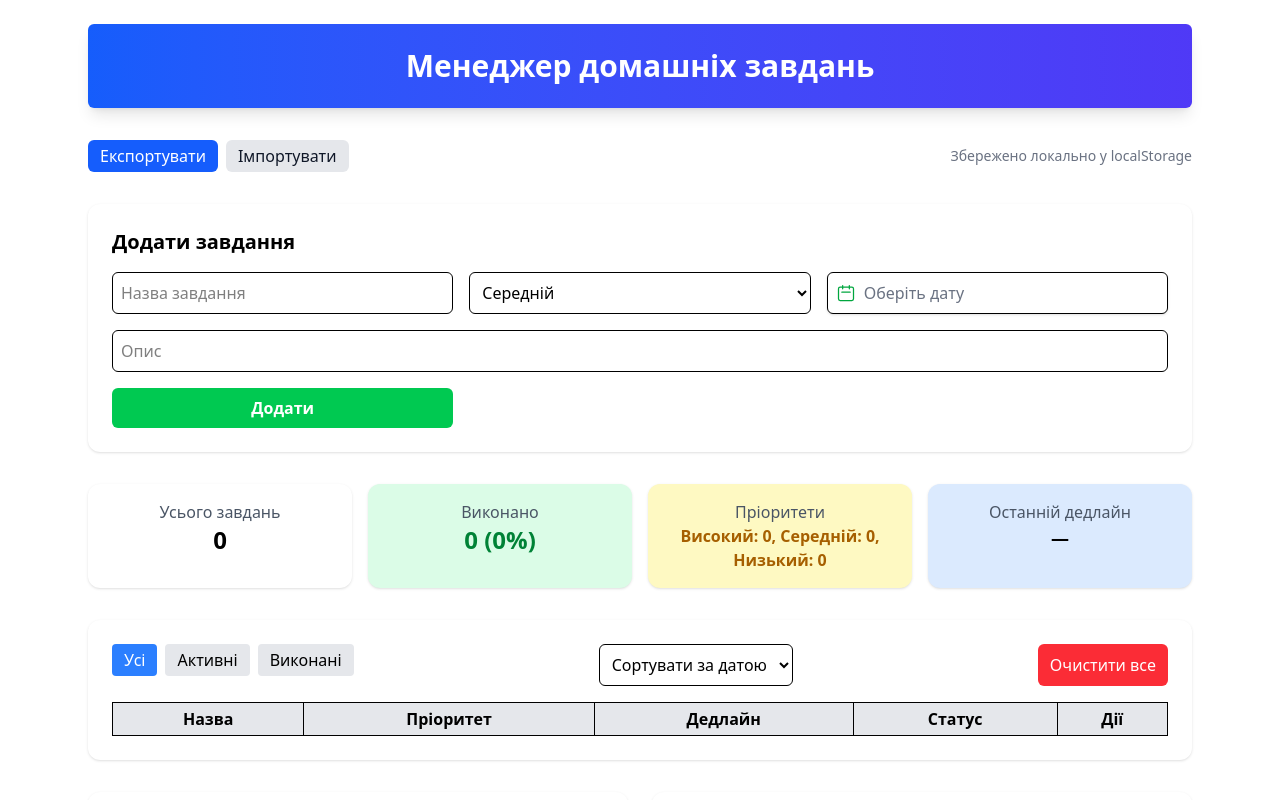
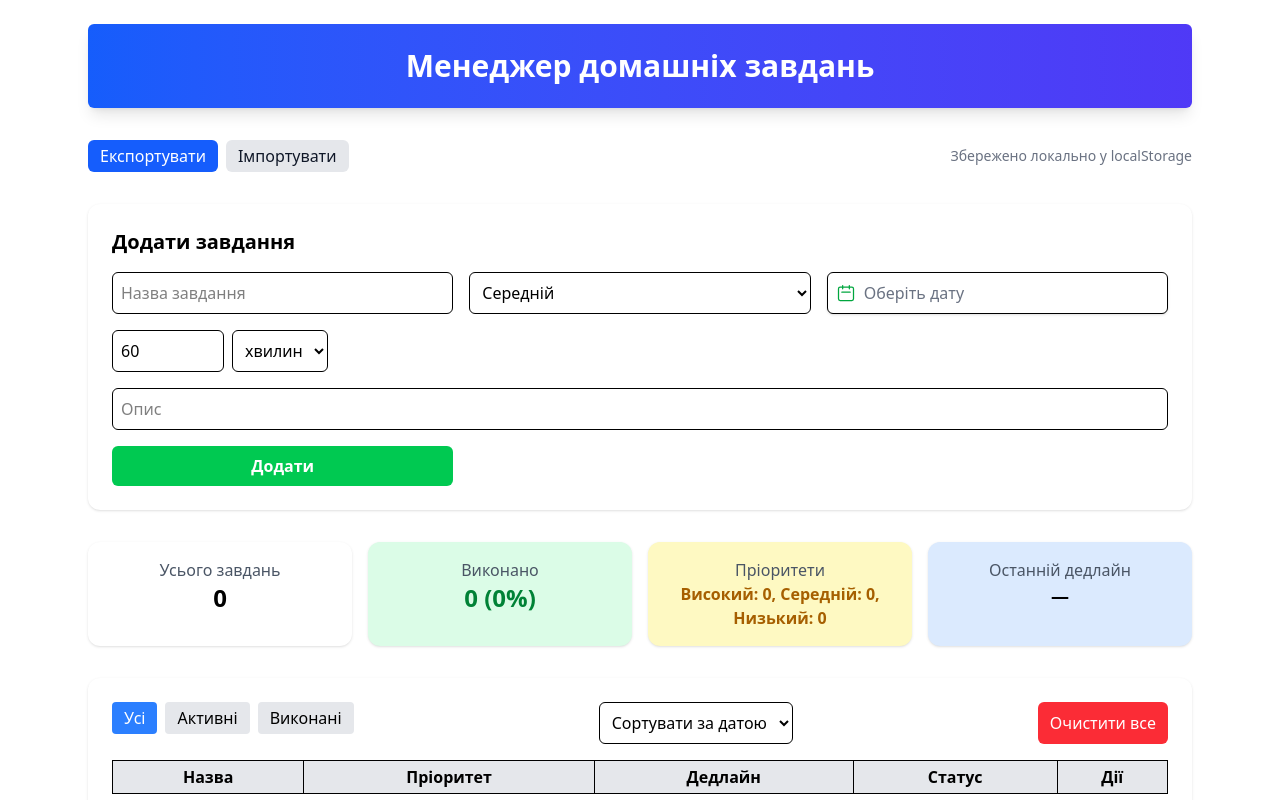
Before and after one commit to difuz1x/KursovaRepository, a React (Vite) app in the folder TaskManager/: page / in a window 1280 px wide. Shown: the top 800 px of the page. Built offline with nearby package versions, Linux system fonts and the light colour scheme.

Commit message:
feat: add estimated time per task (minutes/hours) + per-date 12h warning

```diff
--- a/TaskManager/src/components/TaskForm.tsx
+++ b/TaskManager/src/components/TaskForm.tsx
@@ -20,6 +20,9 @@ export default function TaskForm({ addTask }: Props) {
     // store as Date | null locally, convert to ISO when creating TaskType
     dueDate: null as Date | null,
     description: "",
+    // time value + unit for estimated time
+    timeValue: 60,
+    timeUnit: "minutes" as "minutes" | "hours",
   });
 
   const handleSubmit = (e: FormEvent) => {
@@ -27,18 +30,21 @@ export default function TaskForm({ addTask }: Props) {
     if (!form.title || !form.dueDate)
       return alert("Назва і дата є обов’язковими!");
 
+    const estimatedMinutes = form.timeUnit === "hours" ? Math.max(0, Math.round(form.timeValue * 60)) : Math.max(0, Math.round(form.timeValue));
+
     const newTask: TaskType = {
       id: uuidv4(),
       title: form.title,
       priority: form.priority,
       dueDate: form.dueDate ? form.dueDate.toISOString() : undefined,
       description: form.description,
+      estimatedMinutes,
       isCompleted: false,
       createdAt: new Date().toISOString(),
     };
 
     addTask(newTask);
-    setForm({ title: "", priority: "medium", dueDate: null, description: "" });
+    setForm({ title: "", priority: "medium", dueDate: null, description: "", timeValue: 60, timeUnit: "minutes" });
   };
 
   return (
@@ -94,6 +100,24 @@ export default function TaskForm({ addTask }: Props) {
             required
           />
         </div>
+        {/* estimated time input */}
+        <div className="flex items-center gap-2">
+          <input
+            type="number"
+            min={0}
+            value={form.timeValue}
+            onChange={(e) => setForm({ ...form, timeValue: Number(e.target.value) })}
+            className="border rounded-md p-2 w-28"
+          />
+          <select
+            value={form.timeUnit}
+            onChange={(e) => setForm({ ...form, timeUnit: e.target.value as "minutes" | "hours" })}
+            className="border rounded-md p-2"
+          >
+            <option value="minutes">хвилин</option>
+            <option value="hours">годин</option>
+          </select>
+        </div>
         <input
           value={form.description}
           onChange={(e) => setForm({ ...form, description: e.target.value })}
--- a/TaskManager/src/components/TaskList.tsx
+++ b/TaskManager/src/components/TaskList.tsx
@@ -63,6 +63,36 @@ export default function TaskList({
 
   return (
     <section className="bg-white p-6 rounded-xl shadow">
+      {/* compute per-date totals and warn if any exceed 12 hours (720 minutes) */}
+      {(() => {
+        const totals = new Map<string, number>();
+        tasks.forEach((t) => {
+          if (!t.dueDate) return;
+          const d = new Date(t.dueDate);
+          if (Number.isNaN(d.getTime())) return;
+          const key = d.toISOString().slice(0, 10); // YYYY-MM-DD
+          totals.set(key, (totals.get(key) ?? 0) + (t.estimatedMinutes ?? 0));
+        });
+        const exceeded: Array<{ date: string; minutes: number }> = [];
+        for (const [date, minutes] of totals) {
+          if (minutes > 720) exceeded.push({ date, minutes });
+        }
+        if (exceeded.length > 0) {
+          return (
+            <div className="mb-4 p-3 bg-yellow-100 border-l-4 border-yellow-400 text-yellow-800">
+              Увага: на деякі дати заплановано більше ніж 12 годин роботи:
+              <ul className="list-disc ml-6">
+                {exceeded.map((e) => (
+                  <li key={e.date}>
+                    {formatDate(e.date, false)} — {Math.floor(e.minutes / 60)} ч {e.minutes % 60} хв
+                  </li>
+                ))}
+              </ul>
+            </div>
+          );
+        }
+        return null;
+      })()}
       <div className="flex flex-wrap justify-between mb-4 gap-2">
         <div className="space-x-2">
           <button
--- a/TaskManager/src/types/TaskType.ts
+++ b/TaskManager/src/types/TaskType.ts
@@ -8,6 +8,8 @@ export type TaskType = {
   dueDate?: string;
   // статус виконання як boolean (true = виконано)
   isCompleted: boolean;
+  // estimated time to complete in minutes
+  estimatedMinutes?: number;
   // зробимо createdAt необов'язковим, щоб існуючі записи зі старих версій
   // не ламались; при створенні нового завдання ми додамо createdAt
   createdAt?: string;
--- a/TaskManager/src/utils/schema.ts
+++ b/TaskManager/src/utils/schema.ts
@@ -8,6 +8,7 @@ const TaskInputRaw = z.object({
   description: z.string().optional(),
   priority: z.enum(["low", "medium", "high"]).optional(),
   dueDate: z.string().optional(),
+  estimatedMinutes: z.number().int().nonnegative().optional(),
   isCompleted: z.boolean().optional(),
   createdAt: z.string().optional(),
   // legacy fields
@@ -36,6 +37,7 @@ const TaskInputSchema = TaskInputRaw.transform((obj) => {
     priority: obj.priority ?? "medium",
     dueDate: typeof dueDate === "string" ? dueDate : undefined,
     isCompleted: Boolean(isCompleted ?? false),
+    estimatedMinutes: typeof obj.estimatedMinutes === "number" ? Math.max(0, Math.floor(obj.estimatedMinutes)) : 0,
     createdAt: typeof obj.createdAt === "string" ? obj.createdAt : new Date().toISOString(),
   };
   return out;
--- a/TaskManager/src/utils/storage.ts
+++ b/TaskManager/src/utils/storage.ts
@@ -21,6 +21,8 @@ export const loadTasks = (): TaskType[] => {
         delete t.status;
       }
       if (typeof t.isCompleted === "undefined") t.isCompleted = false;
+  // ensure estimatedMinutes exists
+  if (typeof t.estimatedMinutes === "undefined") t.estimatedMinutes = 0;
       return t as TaskType;
     });
   } catch (e) {
```
